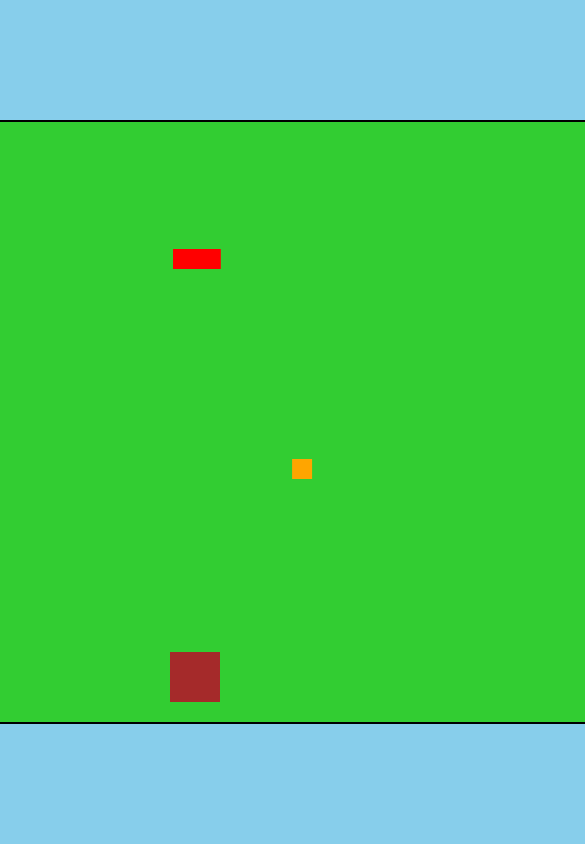
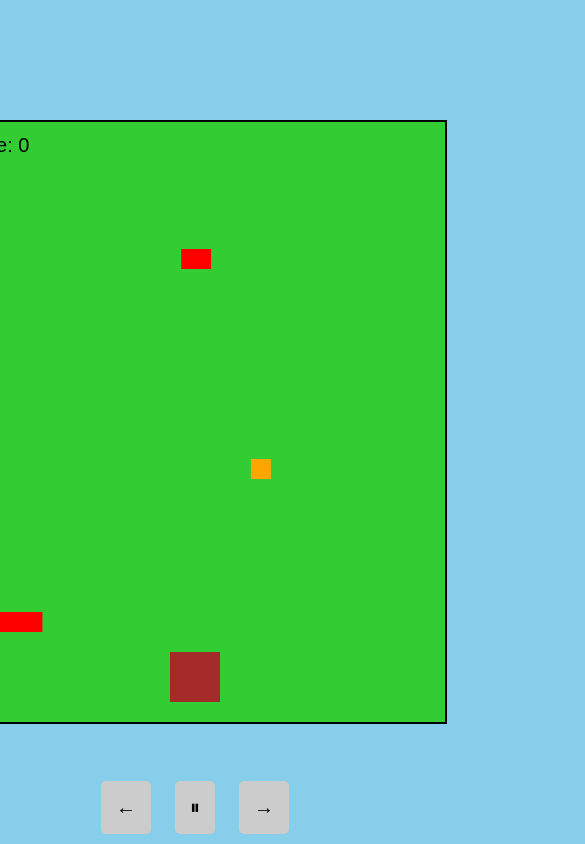
Before and after one commit to YCSUD/Run-capybara, a plain HTML site: page index.html in a window 390 px wide. Shown: the whole page, 585 px wide, since content can reach past the window. Drawn offline with Linux system fonts and the light colour scheme.

Commit message:
first mobyle versions

```diff
--- a/index.html
+++ b/index.html
@@ -7,7 +7,12 @@
     <link rel="stylesheet" href="style.css">
 </head>
 <body>
-    <canvas id="gameCanvas" width="800" height="600"></canvas>
+    <canvas id="gameCanvas" width="500" height="600"></canvas>
+    <div id="mobileControls">
+        <button id="leftButton">←</button>
+        <button id="pauseButton">⏸</button>
+        <button id="rightButton">→</button>
+    </div>
     <script src="script.js"></script>
 </body>
 </html>
--- a/script.js
+++ b/script.js
@@ -2,6 +2,21 @@ const canvas = document.getElementById('gameCanvas');
 const ctx = canvas.getContext('2d');
 
 let speedCapybar = 5
+
+document.getElementById('leftButton').addEventListener('click', () => {
+    keys['ArrowLeft'] = true;
+    setTimeout(() => keys['ArrowLeft'] = false, 100); // Отпустить кнопку после небольшого задержки
+});
+
+document.getElementById('pauseButton').addEventListener('click', () => {
+    isPaused = !isPaused;
+});
+
+document.getElementById('rightButton').addEventListener('click', () => {
+    keys['ArrowRight'] = true;
+    setTimeout(() => keys['ArrowRight'] = false, 100); // Отпустить кнопку после небольшого задержки
+});
+
 
 // Capybara properties
 const capybara = {
--- a/style.css
+++ b/style.css
@@ -11,3 +11,29 @@ canvas {
     background-color: #32cd32;
     border: 2px solid #000;
 }
+
+#mobileControls {
+    display: none; /* Скрыть по умолчанию */
+    position: fixed;
+    bottom: 10px;
+    width: 100%;
+    text-align: center;
+}
+
+#mobileControls button {
+    display: inline-block;
+    margin: 0 10px;
+    padding: 15px;
+    font-size: 20px;
+    border: none;
+    border-radius: 5px;
+    background-color: #ccc;
+    cursor: pointer;
+}
+
+/* Показать кнопки на мобильных устройствах */
+@media (max-width: 600px) {
+    #mobileControls {
+        display: block;
+    }
+}
```
